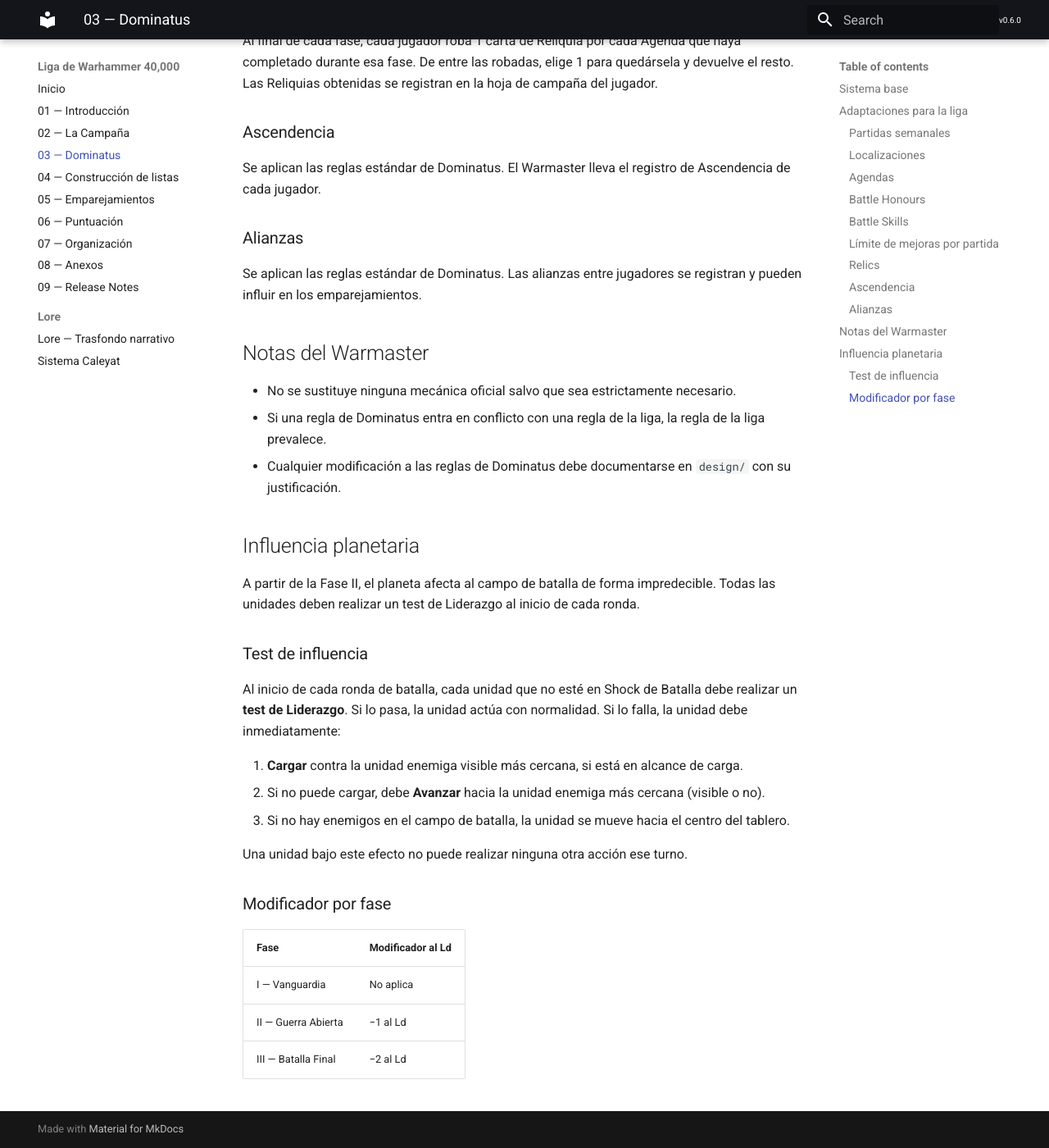
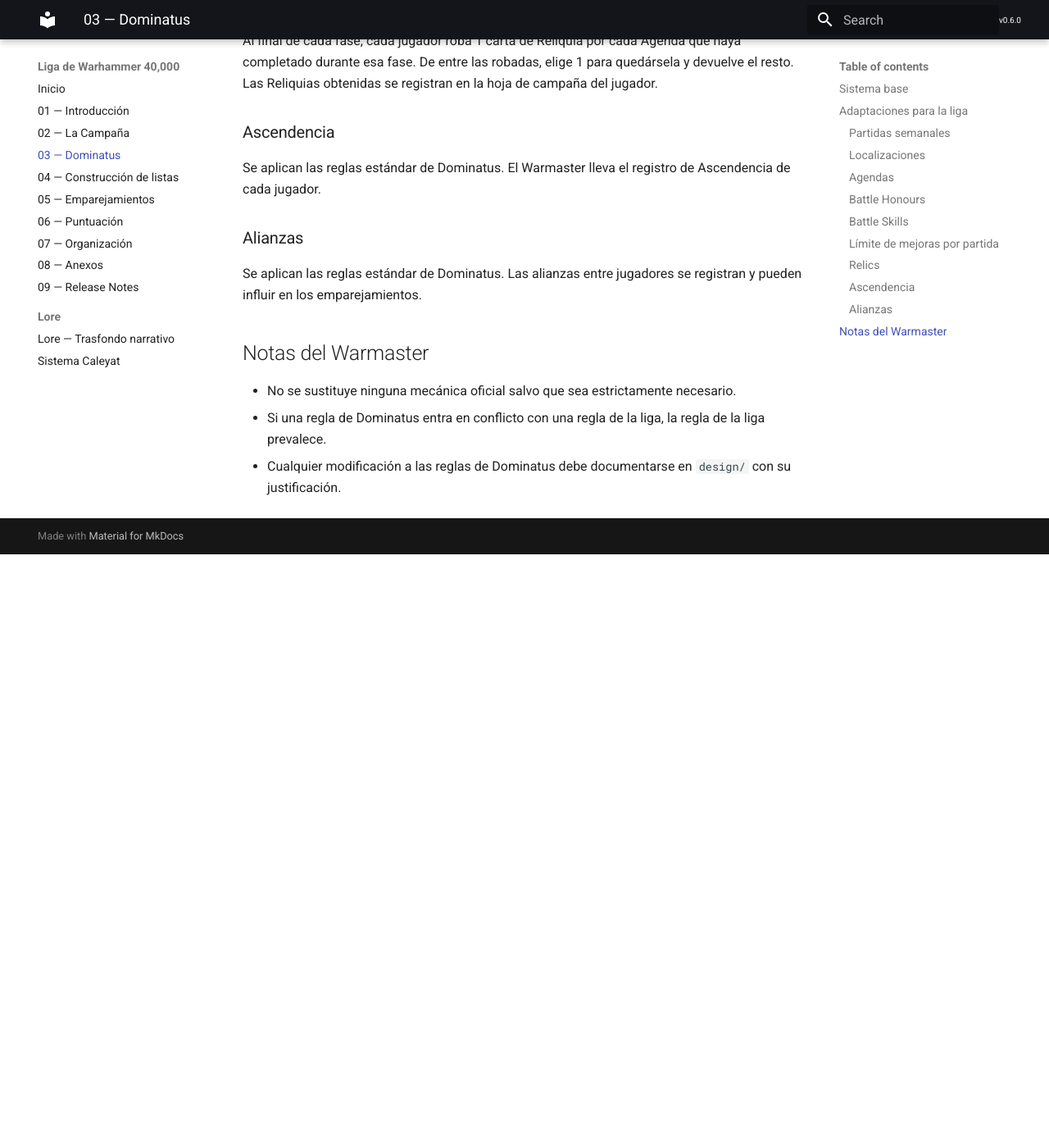
Before and after one commit to gonzalo-radio/liga-armagedon, an MkDocs documentation site: the page built from docs/03-dominatus.md, in a window 1280 px wide and 1400 px high, scrolled down 1510 px. Shown: the whole window at 82% size. Built offline with MkDocs 1.6.1 and Material for MkDocs 9.7.7, drawn with Linux system fonts in a browser that asks for light colours; after the commit the page ends 2186 px from its top, so only the background shows below that.

Commit message:
Mueve todo Vorago/Varn a warmaster; docs públicos limpios

```diff
--- a/docs/03-dominatus.md
+++ b/docs/03-dominatus.md
@@ -56,25 +56,3 @@ Se aplican las reglas estándar de Dominatus. Las alianzas entre jugadores se re
 - No se sustituye ninguna mecánica oficial salvo que sea estrictamente necesario.
 - Si una regla de Dominatus entra en conflicto con una regla de la liga, la regla de la liga prevalece.
 - Cualquier modificación a las reglas de Dominatus debe documentarse en `design/` con su justificación.
-
-## Influencia planetaria
-
-A partir de la Fase II, el planeta afecta al campo de batalla de forma impredecible. Todas las unidades deben realizar un test de Liderazgo al inicio de cada ronda.
-
-### Test de influencia
-
-Al inicio de cada ronda de batalla, cada unidad que no esté en Shock de Batalla debe realizar un **test de Liderazgo**. Si lo pasa, la unidad actúa con normalidad. Si lo falla, la unidad debe inmediatamente:
-
-1. **Cargar** contra la unidad enemiga visible más cercana, si está en alcance de carga.
-2. Si no puede cargar, debe **Avanzar** hacia la unidad enemiga más cercana (visible o no).
-3. Si no hay enemigos en el campo de batalla, la unidad se mueve hacia el centro del tablero.
-
-Una unidad bajo este efecto no puede realizar ninguna otra acción ese turno.
-
-### Modificador por fase
-
-| Fase | Modificador al Ld |
-|---|---|
-| I — Vanguardia | No aplica |
-| II — Guerra Abierta | −1 al Ld |
-| III — Batalla Final | −2 al Ld |
```
Also changed, not shown: docs/02-campaña.md (+1 -1 lines), docs/warmaster/misiones.md (+5 -5 lines), docs/warmaster/vorago.md (+20 -0 lines).
